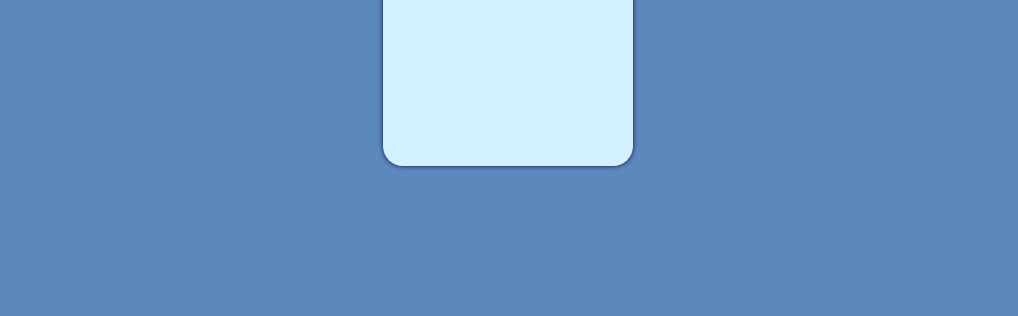
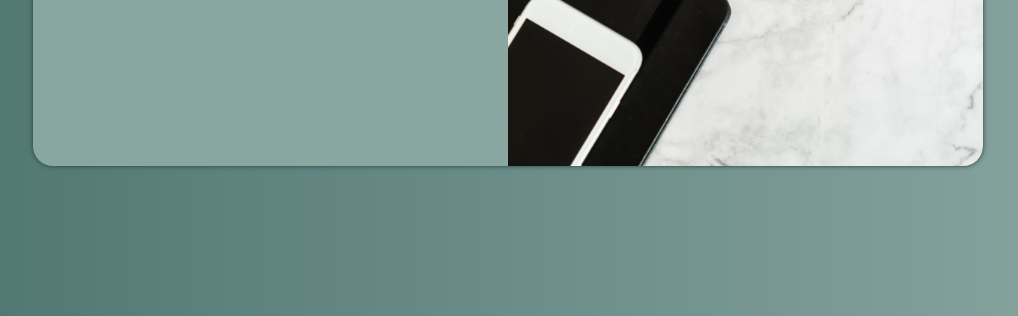
Before and after one commit to Gilsonmelo92/projeto-login, a plain HTML site: page index.html in a window 1280 px wide. Shown: the part 484-800 px from the top of the page, without its empty margins (132-1150 px from the left). Drawn offline with Linux system fonts and the light colour scheme.

Commit message:
atualização

```diff
--- /dev/null
+++ b/Estilos/media_query.css
@@ -0,0 +1,49 @@
+@charset "UTF-8";
+
+/* Versão Tablet*/
+@media screen and ( min-width: 768px) and (max-width: 992px){
+
+    body {
+        background-image: linear-gradient( to left, var(--cor8),var(--cor7));
+    }
+
+    section#login {
+        width: 80vw;
+    }
+
+    section#login > div#imagem {
+        float: right;
+        width: 30%;
+        height: 100%;
+    }
+
+    section#login > div#formulario {
+        float: left;
+        width: 70%;
+    }
+
+}
+
+/*Versão telas grandes */
+
+@media screen and (min-width: 993px ) {
+
+    body {
+        background-image: linear-gradient( to left, var(--cor8),var(--cor7));
+    }
+
+    section#login {
+        width: 950px;
+    }
+
+    section#login > div#imagem {
+        float: right;
+        width: 50%;
+        height: 100%;
+    }
+    section#login > div#formulario {
+        float: left;
+        width: 50%;
+    }
+
+}
--- a/Estilos/mobile_first.css
+++ b/Estilos/mobile_first.css
@@ -7,7 +7,11 @@
     --cor3: #34609F ;
     --cor4: #5D88BD ;
     --cor5: #D4F1FF ;
-
+    --cor6: #25403D;
+    --cor7: #4C736F;
+    --cor8: #8AA6A1;
+    --cor9: #B8D9D0;
+    --cor10: #0D0D0D;
 }
     /* reset*/
 *{
@@ -20,7 +24,7 @@
 
 body , html {
 
-    background-color: var(--cor4) ;
+    background-color: var(--cor7) ;
     height: 100vh;
     width: 100vw;
 
@@ -40,17 +44,20 @@ section#login {
     transform: translate(-50%,-50%) ;
 
     overflow: hidden; /* tudo que estiver fora da borda vai fica escondido */
-    background-color:var(--cor5) ;
+    background-color:var(--cor8) ;
     width: 250px;
     height: 500px;
     border-radius: 20px;
-    box-shadow: 0px 0px 5px var(--cor1);
+    box-shadow: 0px 0px 5px var(--cor6);
+
+    transition: width 0.3s, height 0.3s;
+    transition-timing-function: ea;
 
 }
 
 section#login > div#imagem {
     display: block;
-    background: var(--cor4) url(../Imagens/fundo_login2.jpg) no-repeat ;
+    background: var(--cor6) url(../Imagens/fundo_login1.jpg) no-repeat ;
     background-size: cover;
     height: 200px;
 }
--- a/index.html
+++ b/index.html
@@ -4,6 +4,7 @@
     <meta charset="UTF-8">
     <meta name="viewport" content="width=device-width, initial-scale=1.0">
     <link rel="stylesheet" href="Estilos/mobile_first.css">
+    <link rel="stylesheet" href="Estilos/media_query.css">
     <title>Login</title>
 </head>
 <body>
```
